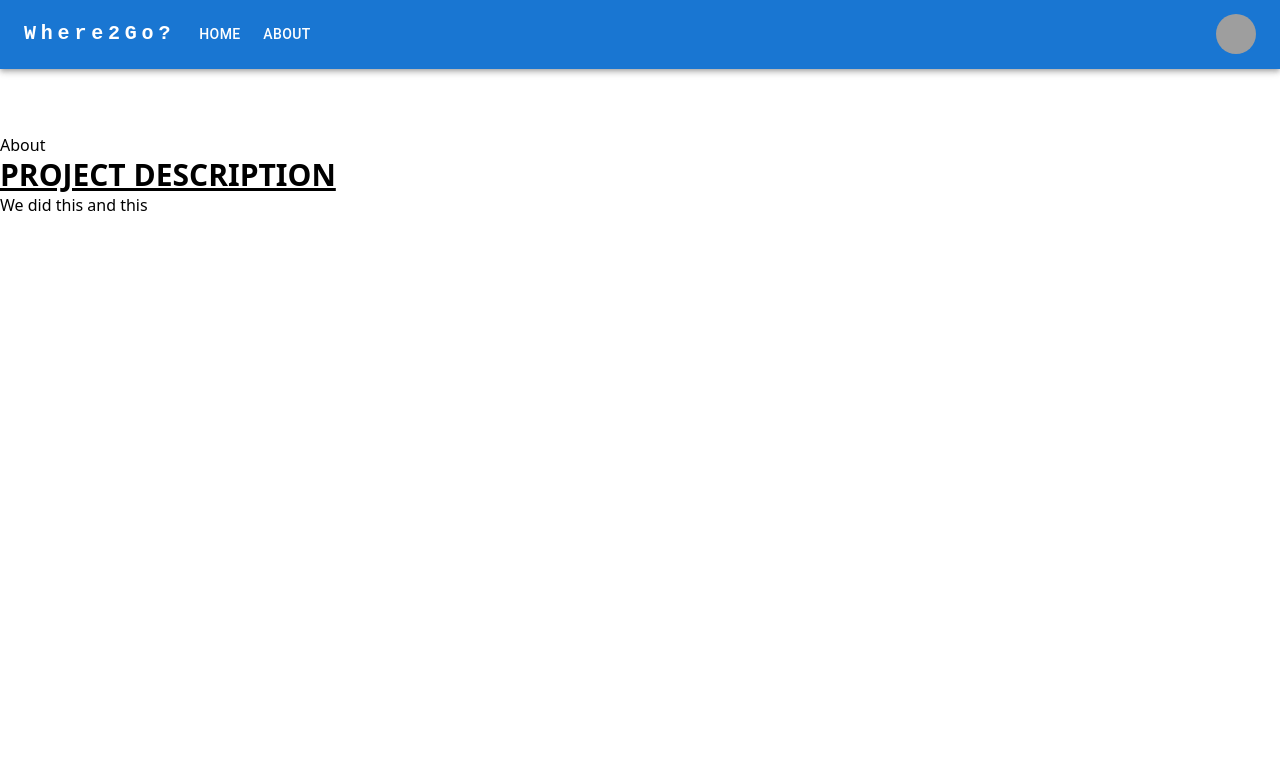
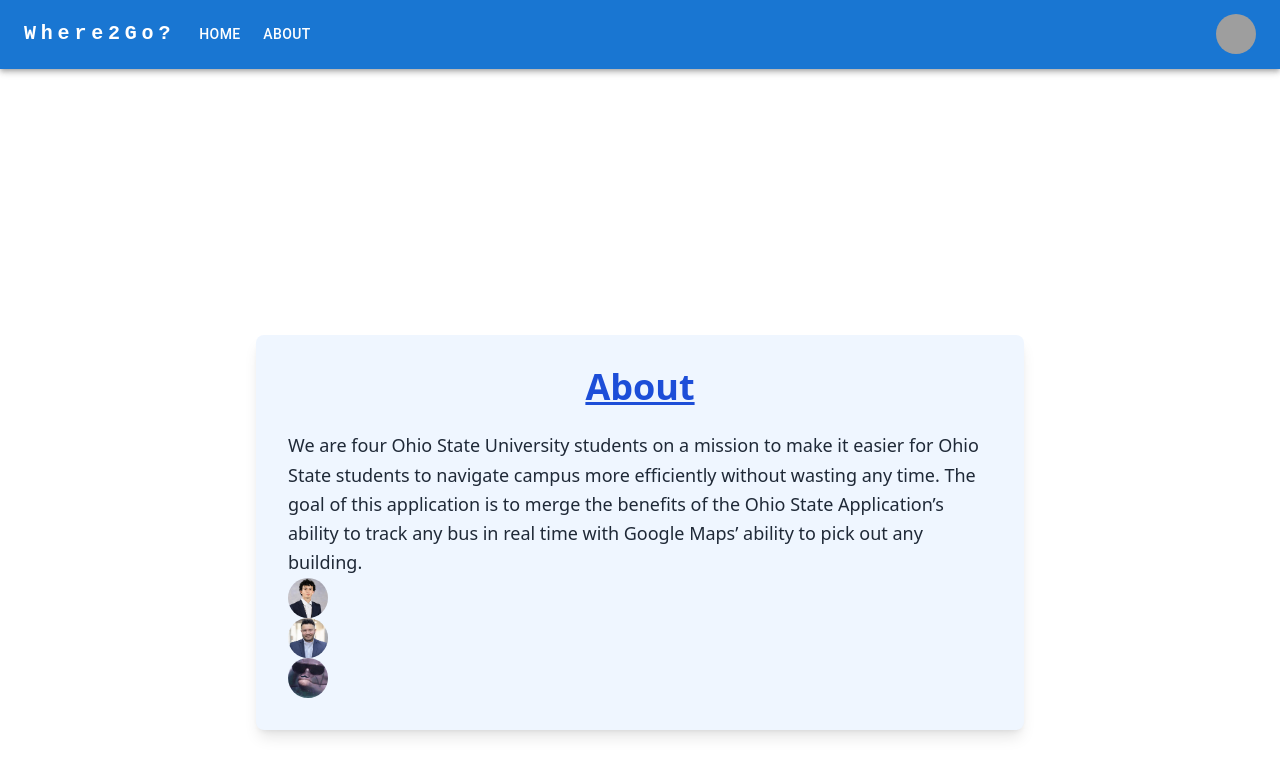
Before and after one commit to elijahmendezcs/HackOhio12, a React (Create React App) app in the folder front-end/: page /about in a window 1280 px wide. Shown: the top 776 px of the page. Built offline with nearby package versions, Linux system fonts and the light colour scheme; grey boxes are pictures that could not be loaded.

Commit message:
Add Avatar

```diff
--- a/front-end/src/components/Avatars.jsx
+++ b/front-end/src/components/Avatars.jsx
@@ -1,14 +1,32 @@
-import * as React from 'react';
-import Avatar from '@mui/material/Avatar';
-import Stack from '@mui/material/Stack';
+import { Avatar } from "@mui/material";
+import React from "react";
+// Import images directly from the src folder
+import ElijahAvatar from '../Avatars/My-Boy-Elijah.jpeg';
+import JDAvatar from '../Avatars/My-Boy-JD.jpeg';
+import NateAvatar from '../Avatars/IMG_0949.JPG';
 
-export default function ImageAvatars() {
+const About = () => {
   return (
-    <Stack direction="row" spacing={2}>
-      <Avatar alt="Elijah" src="/Users/mohagany/Documents/GitHub/HackOhio12/front-end/src/Avatars/My-Boy-Elijah.jpeg" />
-      <Avatar alt="JD" src="/Users/mohagany/Documents/GitHub/HackOhio12/front-end/src/Avatars/My-Boy-JD.jpeg" />
-      <Avatar alt="Mohamed" src="/Users/mohagany/Documents/GitHub/HackOhio12/front-end/src/Avatars/Meeeeeee.jpeg" />
-      <Avatar alt ="Nate" src="/Users/mohagany/Documents/GitHub/HackOhio12/front-end/src/Avatars/IMG_0949.JPG" />
-    </Stack>
+    <div className="flex flex-col items-center justify-center min-h-screen bg-white">
+      <div className="max-w-3xl p-8 bg-blue-50 rounded-lg shadow-lg">
+        <h1 className="text-4xl font-bold text-center text-blue-700 mb-6 underline">
+          About
+        </h1>
+        <p className="text-lg text-gray-800 leading-relaxed">
+          We are four Ohio State University students on a mission to make it
+          easier for Ohio State students to navigate campus more efficiently
+          without wasting any time. The goal of this application is to merge the
+          benefits of the Ohio State Application’s ability to track any bus in
+          real time with Google Maps’ ability to pick out any building.
+        </p>
+
+        {/* Use the imported images for the Avatars */}
+        <Avatar alt="Elijah" src={ElijahAvatar} />
+        <Avatar alt="JD" src={JDAvatar} />
+        <Avatar alt="Nate" src={NateAvatar} />
+      </div>
+    </div>
   );
-}
+};
+
+export default About;
--- a/front-end/src/pages/About.jsx
+++ b/front-end/src/pages/About.jsx
@@ -1,11 +1,30 @@
+import { Avatar } from "@mui/material";
 import React from "react";
+// Import images directly from the src folder
+import ElijahAvatar from '../Avatars/My-Boy-Elijah.jpeg';
+import JDAvatar from '../Avatars/My-Boy-JD.jpeg';
+import NateAvatar from '../Avatars/IMG_0949.JPG';
 
 const About = () => {
   return (
-    <div>
-      About
-      <h1 className="text-3xl font-bold underline">PROJECT DESCRIPTION</h1>
-      <p>We did this and this</p>
+    <div className="flex flex-col items-center justify-center min-h-screen bg-white">
+      <div className="max-w-3xl p-8 bg-blue-50 rounded-lg shadow-lg">
+        <h1 className="text-4xl font-bold text-center text-blue-700 mb-6 underline">
+          About
+        </h1>
+        <p className="text-lg text-gray-800 leading-relaxed">
+          We are four Ohio State University students on a mission to make it
+          easier for Ohio State students to navigate campus more efficiently
+          without wasting any time. The goal of this application is to merge the
+          benefits of the Ohio State Application’s ability to track any bus in
+          real time with Google Maps’ ability to pick out any building.
+        </p>
+
+        {/* Use the imported images for the Avatars */}
+        <Avatar alt="Elijah" src={ElijahAvatar} />
+        <Avatar alt="JD" src={JDAvatar} />
+        <Avatar alt="Nate" src={NateAvatar} />
+      </div>
     </div>
   );
 };
```
